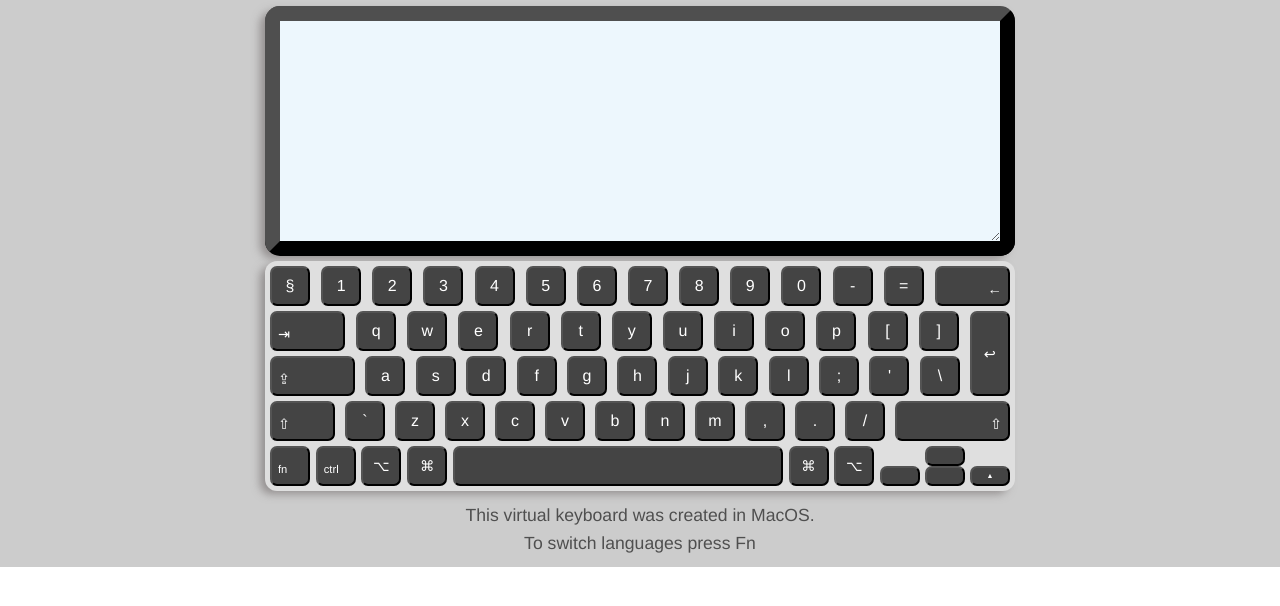
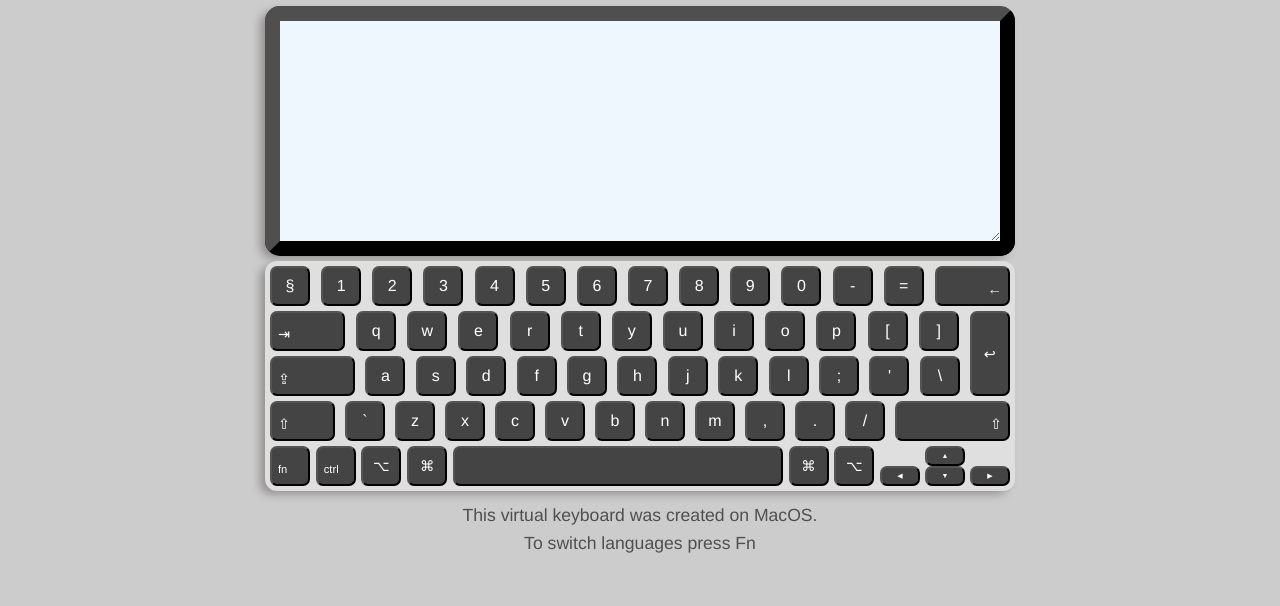
Before and after one commit to solidados/virtual-keyboard, a website with bundled scripts: page index.html in a window 1280 px wide. Shown: the part 72-678 px from the top of the page. Built offline with nearby package versions, Linux system fonts and the light colour scheme.

Commit message:
feat: all keyboard keys are set; follow to functionality

```diff
--- a/css/style.css
+++ b/css/style.css
@@ -1,6 +1,7 @@
 .page {
   margin: 0 auto;
   font-family: Helvetica, sans-serif;
+  background: #ccc;
 }
 
 .wrapper {
@@ -10,7 +11,6 @@
   box-sizing: content-box;
   min-height: 100%;
   overflow: hidden;
-  background: #ccc;
 }
 
 .description,
@@ -160,6 +160,7 @@
 
 .keyboard .Enter {
   height: 85px;
+  /* clip-path: polygon(35% 0, 76% 0, 75% 100%, 44% 100%, 44% 36%, 35% 36%); */
 }
 
 .keyboard .ShiftLeft {
@@ -179,8 +180,9 @@
 .keyboard .Space {
   width: 330px;
 }
+
 .keyboard .Fn,
-.keyboard .CtrlLeft{
+.keyboard .CtrlLeft {
   display: flex;
   justify-content: flex-start;
   align-items: flex-start;
--- a/js/script.js
+++ b/js/script.js
@@ -1,118 +1,14 @@
 // import { create } from 'eslint-plugin-import/lib/rules/no-unresolved.js';
 import createElement from './utils/createElem.js';
-import KEY_CONTENT from './utils/keyContent.js';
+// import KEY_CONTENT from './utils/keyContent.js';
+import createRow from './utils/createKeyboard.js';
 
-const pageElem = document.querySelector('.page');
-
-const wrapper = createElement('div', 'wrapper');
-const title = createElement('h1', 'title', 'RSSchool Virtual Keyboard');
-const textarea = createElement('textarea', 'textarea');
-const keyboard = createElement('div', 'keyboard');
-const description = createElement('p', 'description');
-
-pageElem.prepend(wrapper);
-wrapper.append(title, textarea, keyboard, description);
-textarea.id = 'textArea';
-
-description.innerText = 'This virtual keyboard was created in MacOS.\nTo switch languages press Fn';
-
-function createRow() {
-  for (let i = 0; i < KEY_CONTENT.length - 1; i += 1) {
-    const row = createElement('div', 'row');
-    keyboard.append(row);
-
-    for (let j = 0; j < KEY_CONTENT[i].length; j += 1) {
-      const key = createElement('button', `key ${ KEY_CONTENT[i][j][0] }`);
-
-      const divRus = createElement('div', 'rus hidden');
-      const divEng = createElement('div', 'eng');
-      key.append(divRus, divEng);
-
-      const spanCaseUpRus = createElement('span', 'caseUp', `${ KEY_CONTENT[i][j][1] }`);
-      const spanCaseDownRus = createElement('span', 'caseDown hidden', `${ KEY_CONTENT[i][j][2] }`);
-      divRus.append(spanCaseDownRus, spanCaseUpRus);
-
-      const spanCaseUpEng = createElement('span', 'caseUp', `${ KEY_CONTENT[i][j][3] }`);
-      const spanCaseDownEng = createElement('span', 'caseDown hidden', `${ KEY_CONTENT[i][j][4] }`);
-      divEng.append(spanCaseDownEng, spanCaseUpEng);
-
-      /* key.insertAdjacentHTML(
-        'afterBegin',
-        `<div class='rus hidden'>
-            <span class='caseDown hidden'>${ KEY_CONTENT[i][j][1] }</span>
-            <span class='caseUp'>${ KEY_CONTENT[i][j][2] }</span>
-        </div>
-        <div class='eng'>
-            <span class='caseDown hidden'>${ KEY_CONTENT[i][j][3] }</span>
-            <span class='caseUp'>${ KEY_CONTENT[i][j][4] }</span>
-            </div>`,
-      ); */
-      row.append(key);
-    }
-
-    /* Arrows block */
-    const rowNum = document.querySelectorAll('.row');
-
-    if (rowNum.length === 5) {
-      const arrowWrap = createElement('div', 'arrowWrap');
-      row.append(arrowWrap);
-
-      const arrowWrapUp = createElement('div', 'arrowWrap__up');
-      const arrowWrapBottom = createElement('div', 'arrowWrap__bottom');
-
-      arrowWrap.append(arrowWrapUp, arrowWrapBottom);
-
-      /* Create Arrow buttons */
-      const arrowUp = createElement('button', `key ${ KEY_CONTENT[5][0][0] }`);
-      const arrowLeft = createElement('button', `key ${ KEY_CONTENT[5][1][0] }`);
-      const arrowDown = createElement('button', `key ${ KEY_CONTENT[5][2][0] }`);
-      const arrowRight = createElement('button', `key ${ KEY_CONTENT[5][3][0] }`);
-
-      arrowWrapUp.append(arrowUp);
-      arrowWrapBottom.append(arrowLeft, arrowDown, arrowRight);
-
-      /* Fill Arrows with content */
-      const arrowArray = document.querySelectorAll('.arrow');
-
-      const divRus = createElement('div', 'rus hidden');
-      const divEng = createElement('div', 'eng');
-
-      const spanCaseDownRus = createElement('span', 'caseDown', `${ KEY_CONTENT[5][0][1] }`);
-      const spanCaseUpRus = createElement('span', 'caseUp hidden', `${ KEY_CONTENT[5][0][2] }`);
-
-      const spanCaseDownEng = createElement('span', 'caseDown', `${ KEY_CONTENT[5][0][3] }`);
-      const spanCaseUpEng = createElement('span', 'caseUp hidden', `${ KEY_CONTENT[5][0][4] }`);
-
-      divRus.append(spanCaseDownRus, spanCaseUpRus);
-      divEng.append(spanCaseDownEng, spanCaseUpEng);
-
-      arrowArray.forEach((btn) => btn.append(divRus, divEng));
-    }
-  }
-}
 createRow();
 
-// function makeRowOne() {
-//   const rowOne = createElement('div', 'row__one row');
-//   for (let i = 0; i < KEY_CONTENT.rowOne.length; i += 1) {
-//     const asciiCode = KEY_CONTENT.rowOne[i];
-//     const symbol = String.fromCharCode(asciiCode);
-//     const button = createElement('button', 'key', symbol/* `${ symbol }` */);
-//     keyboard.append(rowOne);
-//     rowOne.append(button);
-//   }
-// }
-// makeRowOne();
-
-// const arr = [];
-// window.addEventListener('keydown', (UIEvent) => {
-//   const charCode = UIEvent.which;
-//   arr.push(charCode);
-//   const key = [event.key];
-//   textarea.value += key;
-//   console.log(textarea.value.charCodeAt());
-// console.log(arr);
-// });
+const arr = [];
+window.addEventListener('keydown', (UIEvent) => {
+  console.log(UIEvent.code);
+});
 
 /* window.addEventListener('keydown', (event) => {
 
--- /dev/null
+++ b/js/utils/createKeyboard.js
@@ -0,0 +1,84 @@
+import createElement from './createElem.js';
+import KEY_CONTENT from './keyContent.js';
+
+const pageElem = document.querySelector('.page');
+
+const wrapper = createElement('div', 'wrapper');
+const title = createElement('h1', 'title', 'RSSchool Virtual Keyboard');
+const textarea = createElement('textarea', 'textarea');
+const keyboard = createElement('div', 'keyboard');
+const description = createElement('p', 'description');
+
+pageElem.prepend(wrapper);
+wrapper.append(title, textarea, keyboard, description);
+textarea.id = 'textArea';
+
+description.innerText = 'This virtual keyboard was created on MacOS.\nTo switch languages press Fn';
+
+function createRow() {
+  for (let i = 0; i < KEY_CONTENT.length - 1; i += 1) {
+    const row = createElement('div', 'row');
+    keyboard.append(row);
+
+    for (let j = 0; j < KEY_CONTENT[i].length; j += 1) {
+      const key = createElement('button', `key ${ KEY_CONTENT[i][j][0] }`);
+
+      const divRus = createElement('div', 'rus hidden');
+      const divEng = createElement('div', 'eng');
+      key.append(divRus, divEng);
+
+      const spanCaseUpRus = createElement('span', 'caseUp', `${ KEY_CONTENT[i][j][1] }`);
+      const spanCaseDownRus = createElement('span', 'caseDown hidden', `${ KEY_CONTENT[i][j][2] }`);
+      divRus.append(spanCaseDownRus, spanCaseUpRus);
+
+      const spanCaseUpEng = createElement('span', 'caseUp', `${ KEY_CONTENT[i][j][3] }`);
+      const spanCaseDownEng = createElement('span', 'caseDown hidden', `${ KEY_CONTENT[i][j][4] }`);
+      divEng.append(spanCaseDownEng, spanCaseUpEng);
+
+      row.append(key);
+    }
+
+    /* Arrows block */
+    const rowNum = document.querySelectorAll('.row');
+
+    if (rowNum.length === 5) {
+      const arrowWrap = createElement('div', 'arrowWrap');
+      row.append(arrowWrap);
+
+      const arrowWrapUp = createElement('div', 'arrowWrap__up');
+      const arrowWrapBottom = createElement('div', 'arrowWrap__bottom');
+
+      arrowWrap.append(arrowWrapUp, arrowWrapBottom);
+
+      /* Create Arrow buttons */
+      const arrowUp = createElement('button', `key ${ KEY_CONTENT[5][0][0] }`);
+      const arrowLeft = createElement('button', `key ${ KEY_CONTENT[5][1][0] }`);
+      const arrowDown = createElement('button', `key ${ KEY_CONTENT[5][2][0] }`);
+      const arrowRight = createElement('button', `key ${ KEY_CONTENT[5][3][0] }`);
+
+      arrowWrapUp.append(arrowUp);
+      arrowWrapBottom.append(arrowLeft, arrowDown, arrowRight);
+
+      /* Fill Arrows with content */
+      const arrowArray = document.querySelectorAll('.arrow');
+
+      let count = 0;
+      arrowArray.forEach((btn) => {
+        const divRus = createElement('div', 'rus hidden');
+        const divEng = createElement('div', 'eng');
+
+        const spanCaseDownRus = createElement('span', 'caseDown', `${ KEY_CONTENT[5][count][1] }`);
+        const spanCaseUpRus = createElement('span', 'caseUp hidden', `${ KEY_CONTENT[5][count][2] }`);
+
+        const spanCaseDownEng = createElement('span', 'caseDown', `${ KEY_CONTENT[5][count][3] }`);
+        const spanCaseUpEng = createElement('span', 'caseUp hidden', `${ KEY_CONTENT[5][count][4] }`);
+
+        divRus.append(spanCaseDownRus, spanCaseUpRus);
+        divEng.append(spanCaseDownEng, spanCaseUpEng);
+        btn.append(divRus, divEng);
+        count += 1;
+      });
+    }
+  }
+}
+export default createRow;
```
